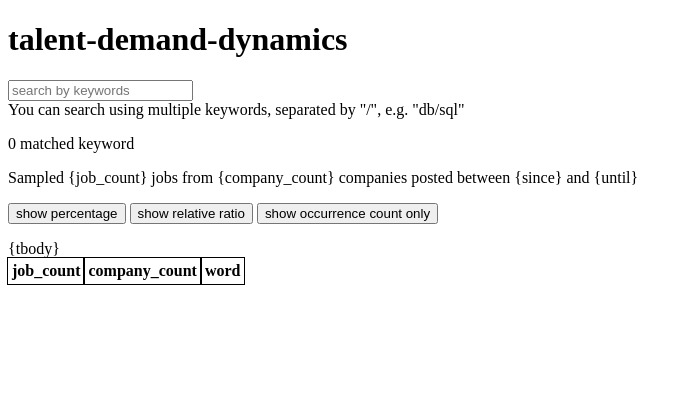
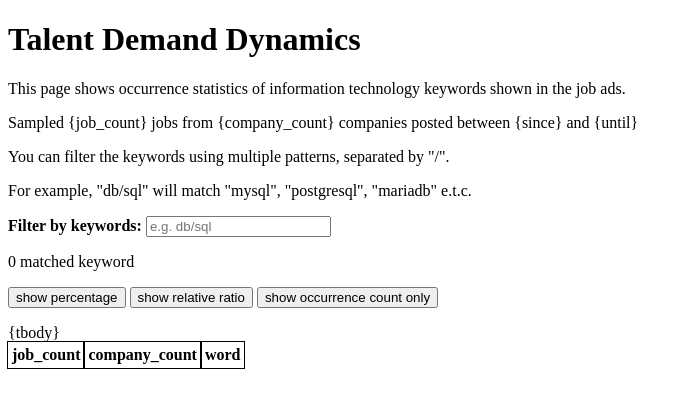
Before and after one commit to beenotung/talent-demand-dynamics, a website: page template/index.html in a window 1280 px wide. Shown: the whole page, without its empty margins (0-693 px from the left). Drawn offline with Linux system fonts and the light colour scheme.

Commit message:
chore: polish layout and wording

```diff
--- a/template/index.html
+++ b/template/index.html
@@ -3,7 +3,7 @@
   <head>
     <meta charset="UTF-8" />
     <meta name="viewport" content="width=device-width, initial-scale=1.0" />
-    <title>talent-demand-dynamics</title>
+    <title>Talent Demand Dynamics</title>
     <style>
       table {
         border-collapse: collapse;
@@ -25,27 +25,38 @@
       td:last-child {
         text-align: start;
       }
+      label {
+        font-weight: bold;
+      }
     </style>
   </head>
   <body>
-    <h1>talent-demand-dynamics</h1>
-    <div>
-      <input
-        type="text"
-        placeholder="search by keywords"
-        oninput="search()"
-        id="searchInput"
-      />
-      <div>
-        You can search using multiple keywords, separated by "/", e.g. "db/sql"
-      </div>
-      <p id="result"></p>
-    </div>
+    <h1>Talent Demand Dynamics</h1>
+    <p>
+      This page shows occurrence statistics of information technology keywords
+      shown in the job ads.
+    </p>
     <p>
       Sampled <span id="job_count">{job_count}</span> jobs from
       <span id="company_count">{company_count}</span> companies posted between
       {since} and {until}
     </p>
+    <div>
+      <p>
+        You can filter the keywords using multiple patterns, separated by "/".
+      </p>
+      <p>
+        For example, "db/sql" will match "mysql", "postgresql", "mariadb" e.t.c.
+      </p>
+      <label for="searchInput">Filter by keywords: </label>
+      <input
+        type="text"
+        oninput="search()"
+        id="searchInput"
+        placeholder="e.g. db/sql"
+      />
+      <p id="result"></p>
+    </div>
     <div style="margin: 1rem 0">
       <button onclick="mode='p'; search()">show percentage</button>
       <button onclick="mode='x'; search()">show relative ratio</button>
```
